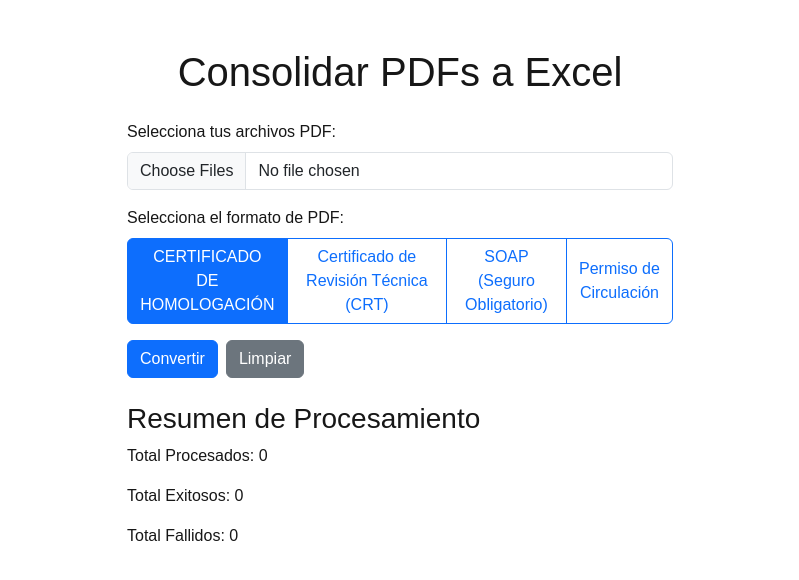
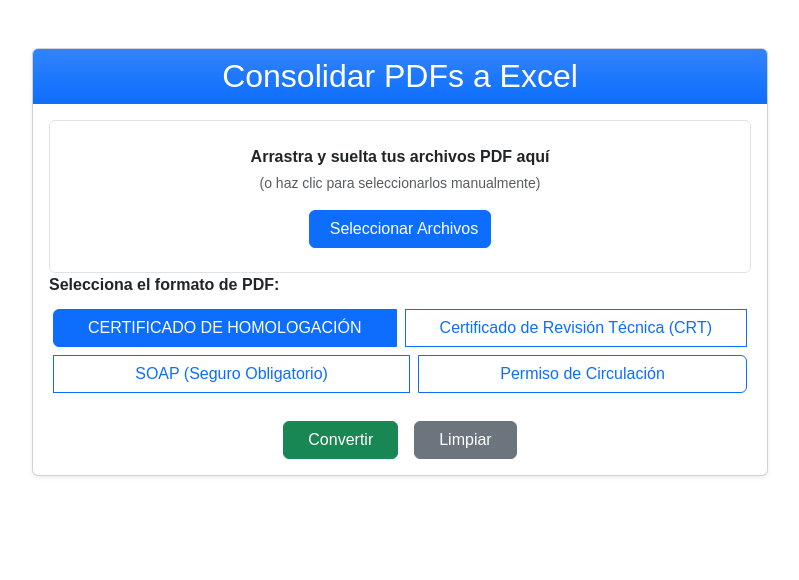
Before and after one commit to nikorasu96/consolidar_pdf_a_excel, a Next.js app: page / in a window 1280 px wide. Shown: the top 580 px of the page, without its empty margins (240-1039 px from the left). Built offline with nearby package versions, Linux system fonts and the light colour scheme.

Commit message:
Commit inicial: Mejorando Interfaz

```diff
--- a/src/app/page.tsx
+++ b/src/app/page.tsx
@@ -9,30 +9,45 @@ import logger from "../utils/logger";
 import type { PDFFormat } from "@/../../types/pdfFormat";
 
 export default function Home() {
+  // Estados para el manejo de archivos, carga y resultados
   const [files, setFiles] = useState<FileList | null>(null);
   const [loading, setLoading] = useState(false);
+
+  // Datos para la vista previa del Excel
   const [previewData, setPreviewData] = useState<any[][] | null>(null);
   const [excelBlob, setExcelBlob] = useState<Blob | null>(null);
   const [fileName, setFileName] = useState<string>("consolidado.xlsx");
   const [isExpanded, setIsExpanded] = useState(false);
 
+  // Resumen de resultados
   const [totalProcesados, setTotalProcesados] = useState(0);
   const [totalExitosos, setTotalExitosos] = useState(0);
   const [totalFallidos, setTotalFallidos] = useState(0);
+
+  // Listas de archivos procesados exitosamente y fallidos
   const [groupedExitosos, setGroupedExitosos] = useState<
     Array<{ fileName: string; count: number }>
   >([]);
   const [groupedFallidos, setGroupedFallidos] = useState<
     Array<{ fileName: string; count: number; error: string }>
   >([]);
+
+  // Mensajes extra
   const [formatMessage, setFormatMessage] = useState("");
   const [apiError, setApiError] = useState<string | null>(null);
 
-  // Usamos PDFFormat como tipo para el formato seleccionado
+  // Para medir el tiempo de procesamiento
+  const [duration, setDuration] = useState<number | null>(null);
+
+  // Formato PDF seleccionado
   const [pdfFormat, setPdfFormat] = useState<PDFFormat>("CERTIFICADO_DE_HOMOLOGACION");
 
+  // Para limpiar el FileUpload
   const [clearFileInput, setClearFileInput] = useState(false);
 
+  /**
+   * Resetea los resultados y los estados asociados.
+   */
   const resetResults = () => {
     setPreviewData(null);
     setExcelBlob(null);
@@ -45,18 +60,28 @@ export default function Home() {
     setFormatMessage("");
     setApiError(null);
     setIsExpanded(false);
+    setDuration(null);
   };
 
+  /**
+   * Maneja el cambio de archivos en el componente FileUpload.
+   */
   const handleFileChange = (files: FileList | null) => {
     setFiles(files);
     resetResults();
   };
 
+  /**
+   * Maneja el cambio de formato PDF seleccionado.
+   */
   const handleFormatChange = (format: PDFFormat) => {
     setPdfFormat(format);
     resetResults();
   };
 
+  /**
+   * Limpia los archivos subidos, resetea todo y vuelve al formato por defecto.
+   */
   const handleLimpiar = () => {
     setClearFileInput(true);
     setTimeout(() => setClearFileInput(false), 0);
@@ -65,16 +90,22 @@ export default function Home() {
     setPdfFormat("CERTIFICADO_DE_HOMOLOGACION");
   };
 
+  /**
+   * Envía los archivos seleccionados al endpoint /api/convert y procesa la respuesta.
+   */
   const handleSubmit = async (e: React.FormEvent<HTMLFormElement>) => {
     e.preventDefault();
     if (!files || files.length === 0) return;
 
+    // Validación de PDFs
     if (!validatePDFFiles(files)) {
       alert("Uno o más archivos no son válidos.");
       return;
     }
 
     setLoading(true);
+    const startTime = Date.now();
+
     const formData = new FormData();
     Array.from(files).forEach((file) => {
       formData.append("pdf", file);
@@ -88,16 +119,19 @@ export default function Home() {
       });
       const data = await res.json();
 
+      // Si la respuesta no es OK, se muestra un error y se detiene.
       if (!res.ok) {
         alert(data.error);
         setLoading(false);
         return;
       }
 
+      // Mensaje de error de API (opcional)
       if (data.error) {
         setApiError(data.error);
       }
 
+      // Datos de resumen
       setTotalProcesados(data.totalProcesados);
       setTotalExitosos(data.totalExitosos);
       setTotalFallidos(data.totalFallidos);
@@ -105,6 +139,7 @@ export default function Home() {
       setGroupedFallidos(data.fallidos);
       setFormatMessage(data.message);
 
+      // Si se generó un Excel, se procesa para vista previa
       if (data.excel) {
         const byteCharacters = atob(data.excel);
         const byteNumbers = new Array(byteCharacters.length);
@@ -129,9 +164,15 @@ export default function Home() {
       alert("Ocurrió un error");
     } finally {
       setLoading(false);
+      // Se mide el tiempo total de proceso
+      const endTime = Date.now();
+      setDuration((endTime - startTime) / 1000);
     }
   };
 
+  /**
+   * Descarga el archivo Excel generado.
+   */
   const handleDownload = () => {
     if (excelBlob) {
       saveAs(excelBlob, fileName);
@@ -141,70 +182,158 @@ export default function Home() {
   return (
     <div className="container my-5">
       <div className="row justify-content-center">
-        <div className="col-12 col-md-8 col-lg-6">
-          <h1 className="text-center mb-4">Consolidar PDFs a Excel</h1>
+        <div className="col-12 col-md-10 col-lg-8">
+          <div className="card shadow-sm">
+            <div className="card-header text-center bg-gradient bg-primary text-white">
+              <h2 className="mb-0">Consolidar PDFs a Excel</h2>
+            </div>
+            <div className="card-body">
+              {/* Mensajes de error y de formato */}
+              {apiError && (
+                <div className="alert alert-warning text-center">{apiError}</div>
+              )}
+              {formatMessage && (
+                <div className="alert alert-info text-center">{formatMessage}</div>
+              )}
+
+              {/* Form principal */}
               <form onSubmit={handleSubmit}>
                 <FileUpload onFilesChange={handleFileChange} clearTrigger={clearFileInput} />
+
+                {/* Selección de formato */}
                 <div className="mb-3">
-              <label className="form-label">Selecciona el formato de PDF:</label>
-              <div className="btn-group">
+                  <label className="form-label fw-bold">Selecciona el formato de PDF:</label>
+                  <div className="btn-group d-flex flex-wrap">
                     <button
                       type="button"
-                  className={pdfFormat === "CERTIFICADO_DE_HOMOLOGACION" ? "btn btn-primary" : "btn btn-outline-primary"}
+                      className={`btn ${pdfFormat === "CERTIFICADO_DE_HOMOLOGACION" ? "btn-primary" : "btn-outline-primary"} flex-fill m-1`}
                       onClick={() => handleFormatChange("CERTIFICADO_DE_HOMOLOGACION")}
+                      disabled={loading}
                     >
                       CERTIFICADO DE HOMOLOGACIÓN
                     </button>
                     <button
                       type="button"
-                  className={pdfFormat === "CRT" ? "btn btn-primary" : "btn btn-outline-primary"}
+                      className={`btn ${pdfFormat === "CRT" ? "btn-primary" : "btn-outline-primary"} flex-fill m-1`}
                       onClick={() => handleFormatChange("CRT")}
+                      disabled={loading}
                     >
                       Certificado de Revisión Técnica (CRT)
                     </button>
                     <button
                       type="button"
-                  className={pdfFormat === "SOAP" ? "btn btn-primary" : "btn btn-outline-primary"}
+                      className={`btn ${pdfFormat === "SOAP" ? "btn-primary" : "btn-outline-primary"} flex-fill m-1`}
                       onClick={() => handleFormatChange("SOAP")}
+                      disabled={loading}
                     >
                       SOAP (Seguro Obligatorio)
                     </button>
                     <button
                       type="button"
-                  className={pdfFormat === "PERMISO_CIRCULACION" ? "btn btn-primary" : "btn btn-outline-primary"}
+                      className={`btn ${pdfFormat === "PERMISO_CIRCULACION" ? "btn-primary" : "btn-outline-primary"} flex-fill m-1`}
                       onClick={() => handleFormatChange("PERMISO_CIRCULACION")}
+                      disabled={loading}
                     >
                       Permiso de Circulación
                     </button>
                   </div>
                 </div>
-            <div className="d-flex gap-2 mt-3">
-              <button type="submit" className="btn btn-primary" disabled={loading}>
+
+                {/* Botones de acción */}
+                <div className="d-flex justify-content-center gap-3 mt-4">
+                  <button type="submit" className="btn btn-success px-4" disabled={loading}>
                     {loading ? "Procesando..." : "Convertir"}
                   </button>
-              <button type="button" className="btn btn-secondary" onClick={handleLimpiar} disabled={loading}>
+                  <button
+                    type="button"
+                    className="btn btn-secondary px-4"
+                    onClick={handleLimpiar}
+                    disabled={loading}
+                  >
                     Limpiar
                   </button>
                 </div>
               </form>
 
-          {apiError && (
-            <div className="mt-4 alert alert-warning">{apiError}</div>
+              {/* Resumen de procesamiento */}
+              {(totalProcesados || totalExitosos || totalFallidos || duration !== null) && (
+                <div className="mt-4">
+                  <h5 className="text-center">Resumen de Procesamiento</h5>
+                  <div className="row text-center">
+                    <div className="col">
+                      <p className="mb-0 fw-bold">Procesados</p>
+                      <p>{totalProcesados}</p>
+                    </div>
+                    <div className="col">
+                      <p className="mb-0 fw-bold text-success">Exitosos</p>
+                      <p>{totalExitosos}</p>
+                    </div>
+                    <div className="col">
+                      <p className="mb-0 fw-bold text-danger">Fallidos</p>
+                      <p>{totalFallidos}</p>
+                    </div>
+                    {duration !== null && (
+                      <div className="col">
+                        <p className="mb-0 fw-bold">Duración</p>
+                        <p>{duration.toFixed(2)} s</p>
+                      </div>
+                    )}
+                  </div>
+                </div>
               )}
 
-          {formatMessage && (
-            <div className="mt-4 alert alert-info">{formatMessage}</div>
+              {/* Archivos Exitosos: Fondo Verde Claro */}
+              {groupedExitosos.length > 0 && (
+                <div
+                  className="mt-4 p-3 rounded"
+                  style={{ backgroundColor: "#d4edda" }}
+                >
+                  <h5 className="text-center">Archivos Exitosos</h5>
+                  <div className="table-responsive" style={{ maxHeight: "200px", overflowY: "auto" }}>
+                    <ul className="list-group text-center">
+                      {groupedExitosos.map((item, index) => (
+                        <li key={index} className="list-group-item">
+                          {item.fileName}
+                          {item.count > 1 && ` (x${item.count})`}
+                        </li>
+                      ))}
+                    </ul>
+                  </div>
+                </div>
               )}
 
+              {/* Archivos Fallidos: Fondo Rojo Claro */}
+              {groupedFallidos.length > 0 && (
+                <div
+                  className="mt-4 p-3 rounded"
+                  style={{ backgroundColor: "#f8d7da" }}
+                >
+                  <h5 className="text-center">Archivos Fallidos</h5>
+                  <div className="table-responsive" style={{ maxHeight: "200px", overflowY: "auto" }}>
+                    <ul className="list-group text-center">
+                      {groupedFallidos.map((item, index) => (
+                        <li key={index} className="list-group-item">
+                          {item.fileName}
+                          {item.count > 1 && ` (x${item.count})`} - {item.error}
+                        </li>
+                      ))}
+                    </ul>
+                  </div>
+                </div>
+              )}
+
+              {/* Vista previa del Excel */}
               {previewData && (
-            <div className="mt-5">
-              <h2 className="mb-3">Vista Previa del Excel</h2>
-              <div className="table-responsive" style={{ maxHeight: "500px", overflowY: "auto" }}>
-                <table className="table table-bordered table-sm">
-                  <thead>
+                <div className="mt-4">
+                  <h5 className="mb-3 text-center">Vista Previa del Excel</h5>
+                  <div
+                    className="table-responsive"
+                    style={{ maxHeight: "400px", overflowY: "auto" }}
+                  >
+                    <table className="table table-bordered table-striped table-sm">
+                      <thead className="table-light">
                         <tr>
-                      {previewData[0] &&
-                        previewData[0].map((header, index) => (
+                          {previewData[0]?.map((header, index) => (
                             <th key={index}>{header}</th>
                           ))}
                         </tr>
@@ -220,8 +349,12 @@ export default function Home() {
                       </tbody>
                     </table>
                   </div>
+
                   <div className="d-flex justify-content-between align-items-center mt-3">
-                <button className="btn btn-outline-secondary" onClick={() => setIsExpanded(true)}>
+                    <button
+                      className="btn btn-outline-secondary"
+                      onClick={() => setIsExpanded(true)}
+                    >
                       Expandir Vista
                     </button>
                     <button className="btn btn-success" onClick={handleDownload}>
@@ -230,84 +363,33 @@ export default function Home() {
                   </div>
                 </div>
               )}
-
-          <div className="mt-4">
-            <h3>Resumen de Procesamiento</h3>
-            <p>Total Procesados: {totalProcesados}</p>
-            <p>Total Exitosos: {totalExitosos}</p>
-            <p>Total Fallidos: {totalFallidos}</p>
-          </div>
-
-          {groupedExitosos.length > 0 && (
-            <div className="mt-4">
-              <h4>Archivos Convertidos (Exitosos)</h4>
-              <div style={{ maxHeight: "200px", overflowY: "auto" }}>
-                <ul className="list-group">
-                  {groupedExitosos.map((item, index) => (
-                    <li key={index} className="list-group-item">
-                      {item.fileName} {item.count > 1 && `(x${item.count})`}
-                    </li>
-                  ))}
-                </ul>
             </div>
           </div>
-          )}
-
-          {groupedFallidos.length > 0 && (
-            <div className="mt-4">
-              <h4>Archivos Fallidos</h4>
-              <div style={{ maxHeight: "200px", overflowY: "auto" }}>
-                <ul className="list-group">
-                  {groupedFallidos.map((item, index) => (
-                    <li key={index} className="list-group-item">
-                      {item.fileName} {item.count > 1 && `(x${item.count})`} - {item.error}
-                    </li>
-                  ))}
-                </ul>
-              </div>
-            </div>
-          )}
         </div>
       </div>
 
+      {/* Modal de Vista Expandida del Excel */}
       {isExpanded && previewData && (
         <div
-          style={{
-            position: "fixed",
-            top: 0,
-            left: 0,
-            width: "100%",
-            height: "100%",
-            backgroundColor: "rgba(0, 0, 0, 0.8)",
-            zIndex: 10000,
-            display: "flex",
-            justifyContent: "center",
-            alignItems: "center",
-          }}
+          className="position-fixed top-0 start-0 w-100 h-100 bg-dark bg-opacity-75 d-flex justify-content-center align-items-center"
+          style={{ zIndex: 1050 }}
         >
           <div
-            className="bg-white p-4"
-            style={{
-              width: "90%",
-              height: "90%",
-              overflow: "auto",
-              position: "relative",
-            }}
+            className="bg-white p-4 rounded shadow"
+            style={{ width: "90%", maxHeight: "90%", overflowY: "auto" }}
           >
             <button
-              className="btn btn-danger position-absolute"
-              style={{ top: 10, right: 10 }}
+              className="btn btn-danger position-absolute top-0 end-0 m-3"
               onClick={() => setIsExpanded(false)}
             >
               Cerrar Vista
             </button>
-            <h2 className="mb-3">Vista Expandida del Excel</h2>
+            <h4 className="mb-3 text-center">Vista Expandida del Excel</h4>
             <div className="table-responsive">
-              <table className="table table-bordered table-sm">
-                <thead>
+              <table className="table table-bordered table-striped table-sm">
+                <thead className="table-light">
                   <tr>
-                    {previewData[0] &&
-                      previewData[0].map((header, index) => (
+                    {previewData[0]?.map((header, index) => (
                       <th key={index}>{header}</th>
                     ))}
                   </tr>
--- a/src/components/FileUpload.tsx
+++ b/src/components/FileUpload.tsx
@@ -1,19 +1,19 @@
 "use client";
 
-import React, { useState, useRef, useEffect } from "react";
+import React, { useState, useRef, useEffect, DragEvent } from "react";
 import { isValidPDF } from "../utils/fileUtils";
 
 interface FileUploadProps {
   onFilesChange: (files: FileList | null) => void;
-  clearTrigger: boolean; // NUEVO: indica cuándo debemos limpiar
+  clearTrigger: boolean;
 }
 
 export default function FileUpload({ onFilesChange, clearTrigger }: FileUploadProps) {
   const [error, setError] = useState<string | null>(null);
   const [selectedFiles, setSelectedFiles] = useState<File[]>([]);
+  const [dragActive, setDragActive] = useState(false);
   const inputRef = useRef<HTMLInputElement | null>(null);
 
-  // Cuando clearTrigger cambie a true, limpiamos el input y los estados
   useEffect(() => {
     if (clearTrigger && inputRef.current) {
       inputRef.current.value = "";
@@ -23,16 +23,13 @@ export default function FileUpload({ onFilesChange, clearTrigger }: FileUploadPr
     }
   }, [clearTrigger, onFilesChange]);
 
-  const handleChange = (e: React.ChangeEvent<HTMLInputElement>) => {
-    const files = e.target.files;
+  const handleFiles = (files: FileList | null) => {
     if (files) {
       const fileArray = Array.from(files);
       for (let i = 0; i < fileArray.length; i++) {
         if (!isValidPDF(fileArray[i])) {
-          setError(
-            `El archivo ${fileArray[i].name} no es un PDF válido o excede el tamaño permitido.`
-          );
-          e.target.value = "";
+          setError(`El archivo ${fileArray[i].name} no es un PDF válido o excede el tamaño permitido.`);
+          if (inputRef.current) inputRef.current.value = "";
           setSelectedFiles([]);
           onFilesChange(null);
           return;
@@ -47,31 +44,87 @@ export default function FileUpload({ onFilesChange, clearTrigger }: FileUploadPr
     }
   };
 
+  const handleChange = (e: React.ChangeEvent<HTMLInputElement>) => {
+    handleFiles(e.target.files);
+  };
+
+  // Manejo de eventos Drag & Drop
+  const handleDrag = (e: DragEvent<HTMLDivElement>) => {
+    e.preventDefault();
+    e.stopPropagation();
+    if (e.type === "dragenter" || e.type === "dragover") {
+      setDragActive(true);
+    } else if (e.type === "dragleave") {
+      setDragActive(false);
+    }
+  };
+
+  const handleDrop = (e: DragEvent<HTMLDivElement>) => {
+    e.preventDefault();
+    e.stopPropagation();
+    setDragActive(false);
+    if (e.dataTransfer.files && e.dataTransfer.files.length > 0) {
+      handleFiles(e.dataTransfer.files);
+      e.dataTransfer.clearData();
+    }
+  };
+
+  const triggerFileSelect = () => {
+    if (inputRef.current) {
+      inputRef.current.click();
+    }
+  };
+
   return (
-    <div className="mb-3">
-      <label htmlFor="pdf-upload" className="form-label">
-        Selecciona tus archivos PDF:
-      </label>
+    <div>
+      <div
+        className={`border rounded p-4 text-center ${dragActive ? "bg-light" : ""}`}
+        style={{ borderStyle: "dashed", cursor: "pointer" }}
+        onDragEnter={handleDrag}
+        onDragOver={handleDrag}
+        onDragLeave={handleDrag}
+        onDrop={handleDrop}
+        onClick={triggerFileSelect}
+      >
+        <p className="fw-bold mb-1">Arrastra y suelta tus archivos PDF aquí</p>
+        <p className="text-muted small mb-3">(o haz clic para seleccionarlos manualmente)</p>
+
+        {/* Botón (opcional) para destacar la acción de subir archivos */}
+        <button
+          type="button"
+          className="btn btn-primary"
+          style={{ pointerEvents: "none" }}
+        >
+          <i className="bi bi-upload me-2"></i>
+          Seleccionar Archivos
+        </button>
+      </div>
+
       <input
         id="pdf-upload"
-        ref={inputRef} // Referencia al input
+        ref={inputRef}
         type="file"
         name="pdf"
         accept="application/pdf"
         multiple
-        className="form-control"
+        className="d-none"
         onChange={handleChange}
       />
 
+      {/* Mensaje de error */}
       {error && (
         <div className="alert alert-danger mt-2" role="alert">
           {error}
         </div>
       )}
 
+      {/* Lista de archivos centrada */}
       {selectedFiles.length > 0 && (
-        <div style={{ maxHeight: "200px", overflowY: "auto" }} className="mt-2">
-          <ul className="list-group">
+        <div
+          className="mt-2 d-flex justify-content-center"
+          style={{ maxHeight: "150px", overflowY: "auto" }}
+        >
+          <ul className="list-group text-center" style={{ width: "fit-content" }}>
             {selectedFiles.map((file, index) => (
               <li key={index} className="list-group-item">
                 {file.name}
```
Lines whose indentation alone changed are shown as unchanged.
